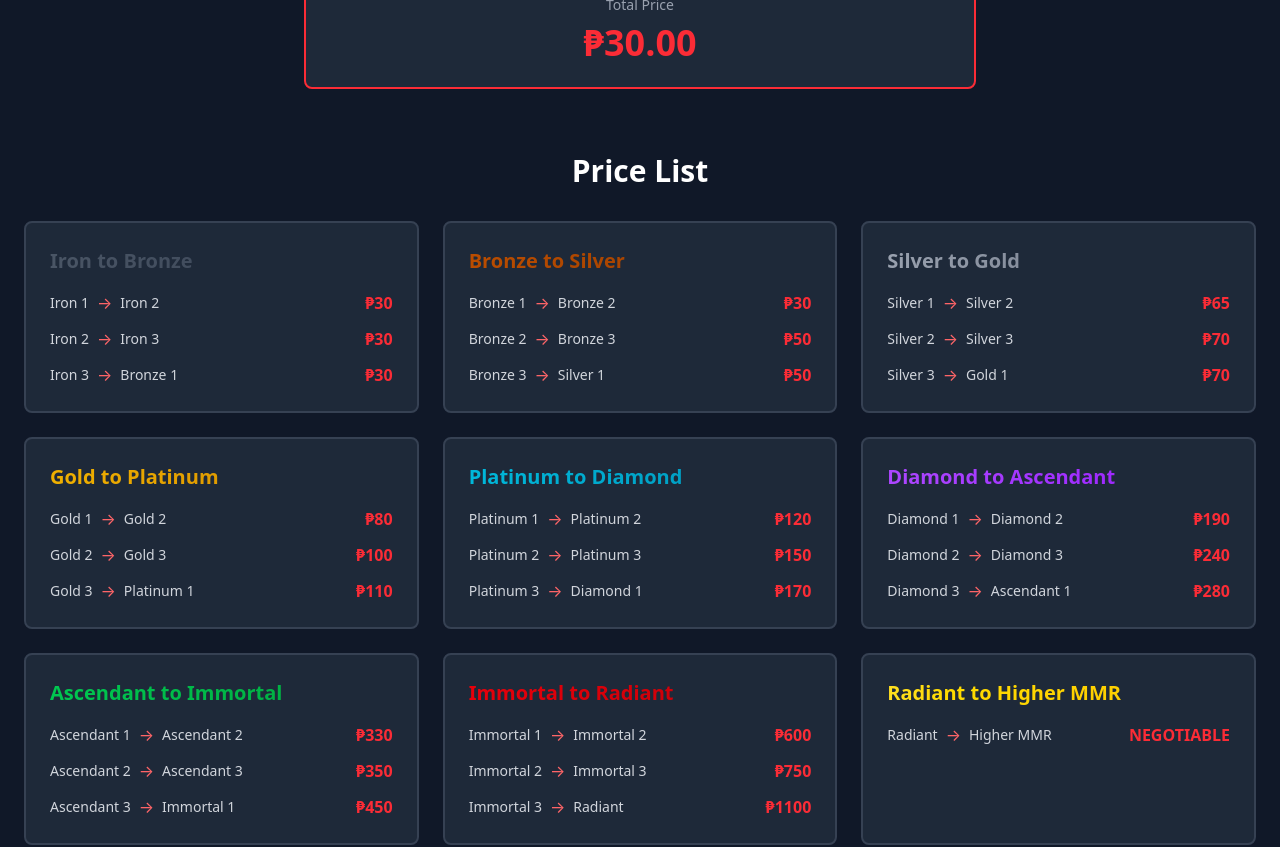
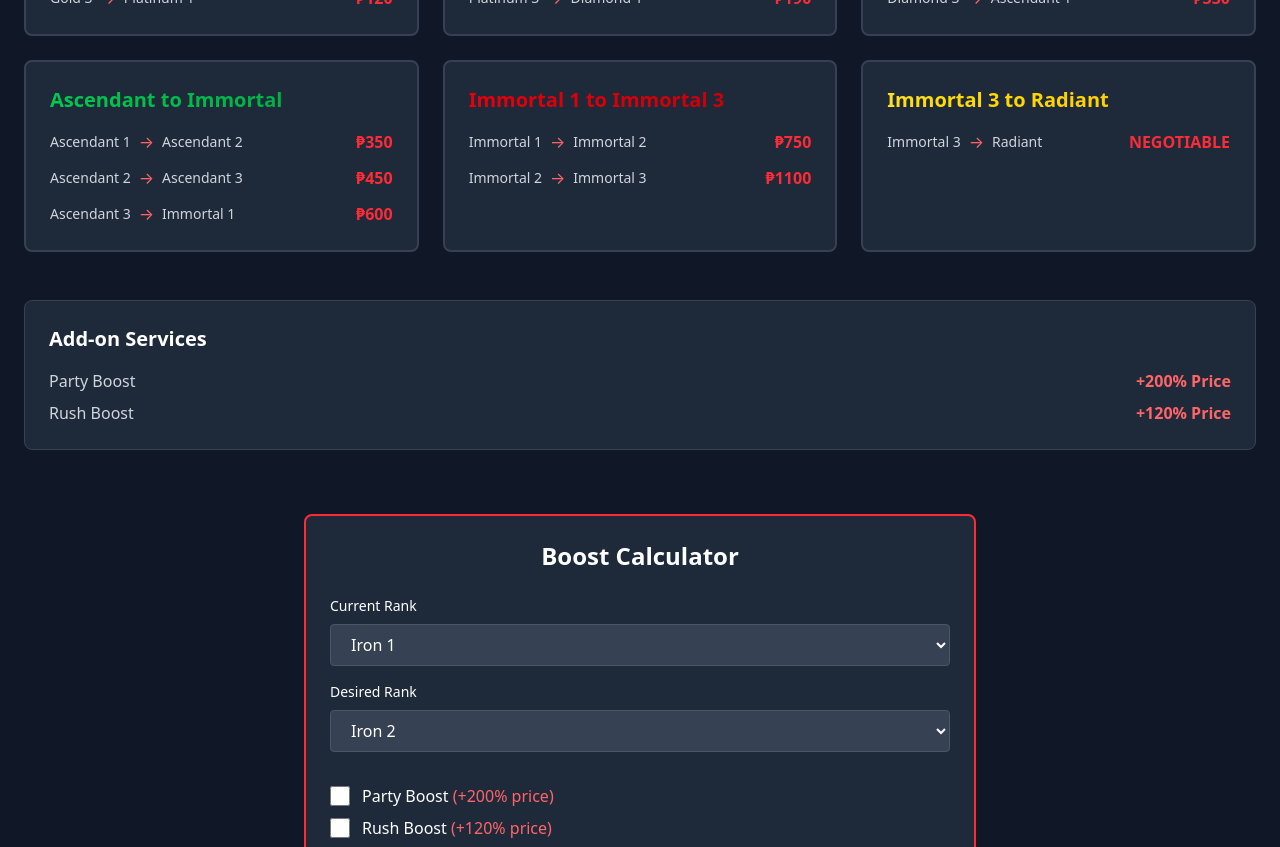
Before and after one commit to MCR-165/xe-boosting, a Next.js app: page / in a window 1280 px wide. Shown: the part 1760-2607 px from the top of the page. Built offline with nearby package versions, Linux system fonts and the light colour scheme.

Commit message:
styled pricing section

```diff
--- a/components/Pricing.tsx
+++ b/components/Pricing.tsx
@@ -11,14 +11,8 @@ export default function Pricing() {
           Choose your rank boost package below. Prices are per division climb.
         </p>
 
-        {/* Calculator Section */}
-        <div className="mb-16">
-          <BoostCalculator />
-        </div>
-
         {/* Pricing Grid */}
         <div>
-          <h3 className="text-3xl font-bold text-center mb-8">Price List</h3>
           <div className="grid grid-cols-1 md:grid-cols-2 lg:grid-cols-3 gap-6">
             {priceCardData.map((card) => (
               <PriceCard
@@ -46,6 +40,12 @@ export default function Pricing() {
             </div>
           </div>
         </div>
+
+        {/* Calculator Section */}
+        <div className="mt-16 mb-16">
+          <BoostCalculator />
+        </div>
+
       </div>
     </section>
   );
--- a/components/pricing/rankData.ts
+++ b/components/pricing/rankData.ts
@@ -62,9 +62,9 @@ export const priceCardData = [
     nextTier: 'Silver',
     tierColor: 'from-amber-700 to-amber-800',
     boosts: [
-      { fromRank: 'Bronze 1', toRank: 'Bronze 2', price: 30 },
+      { fromRank: 'Bronze 1', toRank: 'Bronze 2', price: 50 },
       { fromRank: 'Bronze 2', toRank: 'Bronze 3', price: 50 },
-      { fromRank: 'Bronze 3', toRank: 'Silver 1', price: 50 }
+      { fromRank: 'Bronze 3', toRank: 'Silver 1', price: 65 }
     ]
   },
   {
@@ -72,9 +72,9 @@ export const priceCardData = [
     nextTier: 'Gold',
     tierColor: 'from-gray-400 to-gray-500',
     boosts: [
-      { fromRank: 'Silver 1', toRank: 'Silver 2', price: 65 },
+      { fromRank: 'Silver 1', toRank: 'Silver 2', price: 70 },
       { fromRank: 'Silver 2', toRank: 'Silver 3', price: 70 },
-      { fromRank: 'Silver 3', toRank: 'Gold 1', price: 70 }
+      { fromRank: 'Silver 3', toRank: 'Gold 1', price: 80 }
     ]
   },
   {
@@ -82,9 +82,9 @@ export const priceCardData = [
     nextTier: 'Platinum',
     tierColor: 'from-yellow-500 to-yellow-600',
     boosts: [
-      { fromRank: 'Gold 1', toRank: 'Gold 2', price: 80 },
-      { fromRank: 'Gold 2', toRank: 'Gold 3', price: 100 },
-      { fromRank: 'Gold 3', toRank: 'Platinum 1', price: 110 }
+      { fromRank: 'Gold 1', toRank: 'Gold 2', price: 100 },
+      { fromRank: 'Gold 2', toRank: 'Gold 3', price: 110 },
+      { fromRank: 'Gold 3', toRank: 'Platinum 1', price: 120 }
     ]
   },
   {
@@ -92,9 +92,9 @@ export const priceCardData = [
     nextTier: 'Diamond',
     tierColor: 'from-cyan-500 to-cyan-600',
     boosts: [
-      { fromRank: 'Platinum 1', toRank: 'Platinum 2', price: 120 },
-      { fromRank: 'Platinum 2', toRank: 'Platinum 3', price: 150 },
-      { fromRank: 'Platinum 3', toRank: 'Diamond 1', price: 170 }
+      { fromRank: 'Platinum 1', toRank: 'Platinum 2', price: 150 },
+      { fromRank: 'Platinum 2', toRank: 'Platinum 3', price: 170 },
+      { fromRank: 'Platinum 3', toRank: 'Diamond 1', price: 190 }
     ]
   },
   {
@@ -102,9 +102,9 @@ export const priceCardData = [
     nextTier: 'Ascendant',
     tierColor: 'from-purple-500 to-purple-600',
     boosts: [
-      { fromRank: 'Diamond 1', toRank: 'Diamond 2', price: 190 },
-      { fromRank: 'Diamond 2', toRank: 'Diamond 3', price: 240 },
-      { fromRank: 'Diamond 3', toRank: 'Ascendant 1', price: 280 }
+      { fromRank: 'Diamond 1', toRank: 'Diamond 2', price: 240 },
+      { fromRank: 'Diamond 2', toRank: 'Diamond 3', price: 280 },
+      { fromRank: 'Diamond 3', toRank: 'Ascendant 1', price: 330 }
     ]
   },
   {
@@ -112,27 +112,26 @@ export const priceCardData = [
     nextTier: 'Immortal',
     tierColor: 'from-green-500 to-green-600',
     boosts: [
-      { fromRank: 'Ascendant 1', toRank: 'Ascendant 2', price: 330 },
-      { fromRank: 'Ascendant 2', toRank: 'Ascendant 3', price: 350 },
-      { fromRank: 'Ascendant 3', toRank: 'Immortal 1', price: 450 }
+      { fromRank: 'Ascendant 1', toRank: 'Ascendant 2', price: 350 },
+      { fromRank: 'Ascendant 2', toRank: 'Ascendant 3', price: 450 },
+      { fromRank: 'Ascendant 3', toRank: 'Immortal 1', price: 600 }
     ]
   },
   {
-    tier: 'Immortal',
-    nextTier: 'Radiant',
+    tier: 'Immortal 1',
+    nextTier: 'Immortal 3',
     tierColor: 'from-red-600 to-red-700',
     boosts: [
-      { fromRank: 'Immortal 1', toRank: 'Immortal 2', price: 600 },
-      { fromRank: 'Immortal 2', toRank: 'Immortal 3', price: 750 },
-      { fromRank: 'Immortal 3', toRank: 'Radiant', price: 1100 }
+      { fromRank: 'Immortal 1', toRank: 'Immortal 2', price: 750 },
+      { fromRank: 'Immortal 2', toRank: 'Immortal 3', price: 1100 }
     ]
   },
   {
-    tier: 'Radiant',
-    nextTier: 'Higher MMR',
+    tier: 'Immortal 3',
+    nextTier: 'Radiant',
     tierColor: 'from-yellow-300 to-yellow-400',
     boosts: [
-      { fromRank: 'Radiant', toRank: 'Higher MMR', price: null }
+      { fromRank: 'Immortal 3', toRank: 'Radiant', price: null }
     ]
   }
 ];
```
